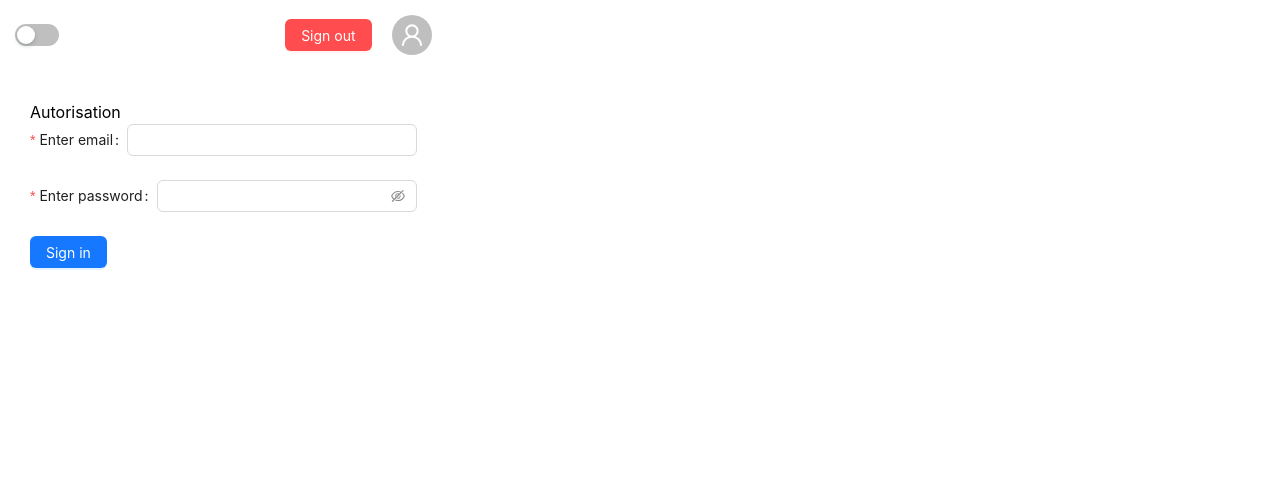
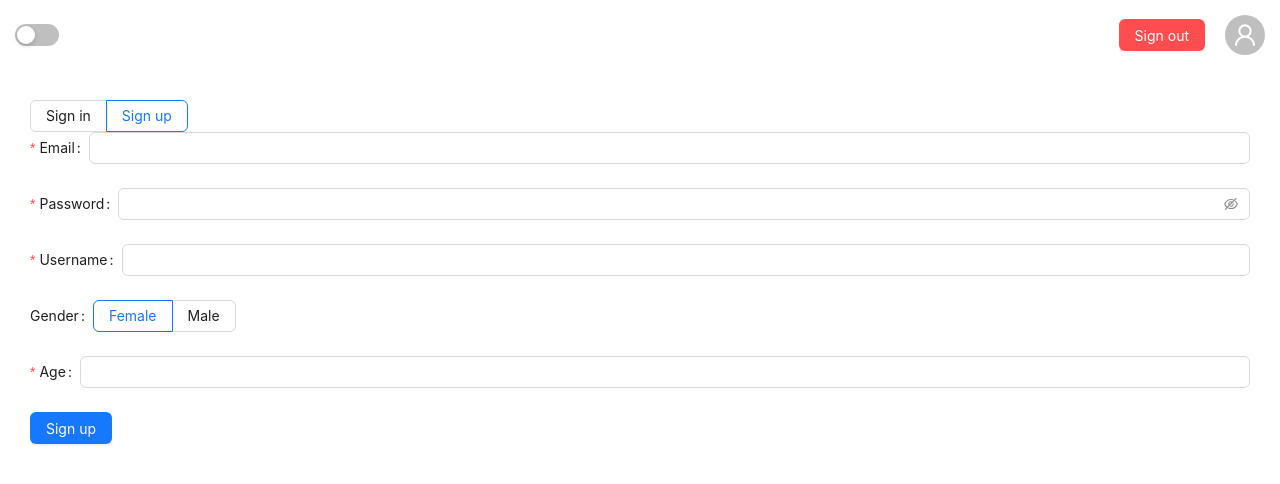
Before and after one commit to aliceinapple/to-do, a React (Vite) app in the folder to-do/: page /auth in a window 1280 px wide. Shown: the top 484 px of the page. Built offline with nearby package versions, Linux system fonts and the light colour scheme.

Commit message:
feat: add authorization and registration logic

```diff
--- /dev/null
+++ b/to-do/src/api/auth.ts
@@ -0,0 +1,22 @@
+import { AuthState } from "./register";
+
+export const authUser = async (data: AuthState) => {
+  const response = await fetch(
+    "https://todo-redev.herokuapp.com/api/auth/login",
+    {
+      method: "POST",
+      headers: {
+        "Content-Type": "application/json",
+      },
+      body: JSON.stringify(data),
+    }
+  );
+
+  if (response.ok) {
+    const data = await response.json();
+    return data.token;
+  } else {
+    const errorData = await response.json();
+    throw new Error(errorData.message);
+  }
+};
--- /dev/null
+++ b/to-do/src/api/register.ts
@@ -0,0 +1,27 @@
+export interface AuthState {
+  username?: string;
+  password?: string;
+  email?: string;
+  gender?: string;
+  age?: number;
+}
+
+export const registerUser = async (data: AuthState) => {
+  try {
+    const response = await fetch(
+      "https://todo-redev.herokuapp.com/api/users/register",
+      {
+        method: "POST",
+        headers: {
+          "Content-Type": "application/json",
+        },
+        body: JSON.stringify(data),
+      }
+    );
+
+    const result = await response.json();
+    return result;
+  } catch (error) {
+    console.log(error);
+  }
+};
--- a/to-do/src/components/AuthForm.tsx
+++ b/to-do/src/components/AuthForm.tsx
@@ -1,51 +1,113 @@
-import { Form, Input, Button } from "antd";
+import { Form, Input, Button, Radio, RadioChangeEvent } from "antd";
 import { useState } from "react";
-import { useForm } from "react-hook-form";
+import { authUser } from "../api/auth";
+import { AuthState, registerUser } from "../api/register";
+import { useDispatch } from "react-redux";
+import { setUserData } from "../redux/userDataSlice";
+import { useNavigate } from "react-router-dom";
 
-type Inputs = {
-  username: string;
-  password: string;
-  email: string;
+interface ErrorState {
+  param: string;
+  msg: string;
+}
+
+const AuthForm = () => {
+  const [errors, setErrors] = useState<AuthState>({});
+  const [isRegister, setIsRegister] = useState(false);
+  const [message, setMessage] = useState("");
+  const dispatch = useDispatch();
+  const navigate = useNavigate();
+
+  const onSubmit = async (values: AuthState) => {
+    if (isRegister) {
+      const data = await authUser({
+        email: values.email,
+        password: values.password,
+      });
+      localStorage.setItem("token", data);
+      localStorage.getItem("token") && navigate("/main");
+    } else {
+      const data = await registerUser({
+        email: values.email,
+        password: values.password,
+        username: values.username,
+        age: values.age,
+        gender: values.gender ?? "female",
+      });
+      const err = data?.errors?.reduce((acc: AuthState, item: ErrorState) => {
+        return { ...acc, [item.param]: item.msg };
+      }, {});
+      setErrors(err);
+      setMessage(data.message);
+      if (!err && !data.message) {
+        setIsRegister(true);
+        dispatch(setUserData(data));
+      }
+    }
   };
 
-const AuthForm = () => {
-  const {
-    handleSubmit,
-    formState: { errors },
-  } = useForm<Inputs>();
-  const onSubmit = (data: Inputs) => console.log(data);
-  const [isRegister, setIsRegister] = useState(true);
+  const switchForm = (e: RadioChangeEvent) => {
+    e.target.value === "sign up" ? setIsRegister(false) : setIsRegister(true);
+  };
 
   return (
-    <Form onFinish={handleSubmit(onSubmit)}>
+    <>
+      <Radio.Group defaultValue="sign up" onChange={switchForm}>
+        <Radio.Button value="sign in">Sign in</Radio.Button>
+        <Radio.Button value="sign up">Sign up</Radio.Button>
+      </Radio.Group>
+      <Form onFinish={onSubmit}>
+        {message}
+        <Form.Item
+          label="Email"
+          name="email"
+          rules={[{ required: true, message: "Enter email" }]}
+          validateStatus={errors?.email && "error"}
+          help={errors?.email}
+        >
+          <Input type="email" />
+        </Form.Item>
+
+        <Form.Item
+          label="Password"
+          name="password"
+          rules={[{ required: true, message: "Enter password" }]}
+          validateStatus={errors?.password && "error"}
+          help={errors?.password}
+        >
+          <Input.Password />
+        </Form.Item>
+
         {!isRegister && (
+          <>
             <Form.Item
-          label="Enter username"
+              label="Username"
               name="username"
               rules={[{ required: true, message: "Enter username" }]}
+              validateStatus={errors?.username && "error"}
+              help={errors?.username}
             >
               <Input />
             </Form.Item>
-      )}
-      {errors.username && <span>Incorrect value</span>}
+
+            <Form.Item label="Gender" name="gender">
+              <Radio.Group defaultValue="female">
+                <Radio.Button value="female">Female</Radio.Button>
+                <Radio.Button value="male">Male</Radio.Button>
+              </Radio.Group>
+            </Form.Item>
 
             <Form.Item
-        label="Enter email"
-        name="email"
-        rules={[{ required: true, message: "Enter email" }]}
+              label="Age"
+              name="age"
+              rules={[{ required: true, message: "Enter your age" }]}
+              validateStatus={errors?.age?.toString() && "error"}
+              help={errors?.age}
             >
-        <Input type="email" />
+              <Input />
             </Form.Item>
-      {errors.email && <span>Incorrect value</span>}
-
-      <Form.Item
-        label="Enter password"
-        name="password"
-        rules={[{ required: true, message: "Enter password" }]}
-      >
-        <Input.Password />
-      </Form.Item>
-      {errors.password && <span>Incorrect value</span>}
+          </>
+        )}
 
         <Form.Item>
           {!isRegister ? (
@@ -59,6 +121,7 @@ const AuthForm = () => {
           )}
         </Form.Item>
       </Form>
+    </>
   );
 };
 
--- a/to-do/src/components/Header.tsx
+++ b/to-do/src/components/Header.tsx
@@ -1,12 +1,20 @@
 import { UserOutlined } from "@ant-design/icons";
 import { Avatar, Button, Switch } from "antd";
+import { useNavigate } from "react-router-dom";
 
 const Header = () => {
+  const navigate = useNavigate();
+
+  const handleClick = () => {
+    localStorage.removeItem("token");
+    localStorage.getItem("token") ?? navigate("/");
+  };
+
   return (
     <header className="header">
       <Switch />
       <div style={{ display: "flex", gap: "20px", alignItems: "center" }}>
-        <Button type="primary" htmlType="submit" danger>
+        <Button type="primary" htmlType="submit" onClick={handleClick} danger>
           Sign out
         </Button>
         <Avatar size="large" icon={<UserOutlined />} />
--- a/to-do/src/index.css
+++ b/to-do/src/index.css
@@ -1,5 +1,7 @@
 :root {
-  font-family: Inter, system-ui, Avenir, Helvetica, Arial, sans-serif;
+  font-family: -apple-system, BlinkMacSystemFont, 'Segoe UI', Roboto, 'Helvetica Neue', Arial,
+    'Noto Sans', sans-serif, 'Apple Color Emoji', 'Segoe UI Emoji', 'Segoe UI Symbol',
+    'Noto Color Emoji';
   line-height: 1.5;
   font-weight: 400;
   font-synthesis: none;
@@ -7,7 +9,7 @@
 
 body {
   margin: 0;
-  display: flex;
+  /* display: flex; */
   min-width: 320px;
   min-height: 100vh;
 }
@@ -29,12 +31,12 @@ body {
   gap: 30px;
 }
 
-.add-task-input{
+.add-task-input {
   display: flex;
   gap: 10px;
 }
 
-.todo-item{
+.todo-item {
   display: flex;
   align-items: center;
   justify-content: space-between;
@@ -45,7 +47,7 @@ body {
   border-radius: 6px;
 }
 
-.todo-item_btns{
+.todo-item_btns {
   display: flex;
   gap: 5px;
 }
--- a/to-do/src/pages/AuthPage.tsx
+++ b/to-do/src/pages/AuthPage.tsx
@@ -3,7 +3,6 @@ import AuthForm from "../components/AuthForm";
 const AuthPage = () => {
   return (
     <div>
-      Autorisation
       <AuthForm />
     </div>
   );
--- a/to-do/src/redux/store.ts
+++ b/to-do/src/redux/store.ts
@@ -1,11 +1,17 @@
 import { combineReducers, configureStore } from "@reduxjs/toolkit";
+import userDataReducer from "./userDataSlice";
 
 export type RootState = ReturnType<typeof rootReducer>;
+export type AppDispatch = typeof store.dispatch;
 
-const rootReducer = combineReducers({});
+const rootReducer = combineReducers({
+  userData: userDataReducer,
+});
 
 const store = configureStore({
-  reducer: {},
+  reducer: {
+    userData: userDataReducer,
+  },
 });
 
 export default store;
--- /dev/null
+++ b/to-do/src/redux/userDataSlice.ts
@@ -0,0 +1,30 @@
+import { PayloadAction, createSlice } from "@reduxjs/toolkit";
+
+interface userDataState {
+  age: number;
+  gender: string;
+  id: number;
+  username: string;
+  email: string;
+}
+
+const initialState: userDataState = {
+  age: 0,
+  gender: "",
+  id: 0,
+  username: "",
+  email: "",
+};
+
+const userDataSlice = createSlice({
+  name: "userData",
+  initialState,
+  reducers: {
+    setUserData: (state, action: PayloadAction<userDataState>) => {
+      return { ...state, ...action.payload };
+    },
+  },
+});
+
+export const { setUserData } = userDataSlice.actions;
+export default userDataSlice.reducer;
```
Lines whose indentation alone changed are shown as unchanged.
